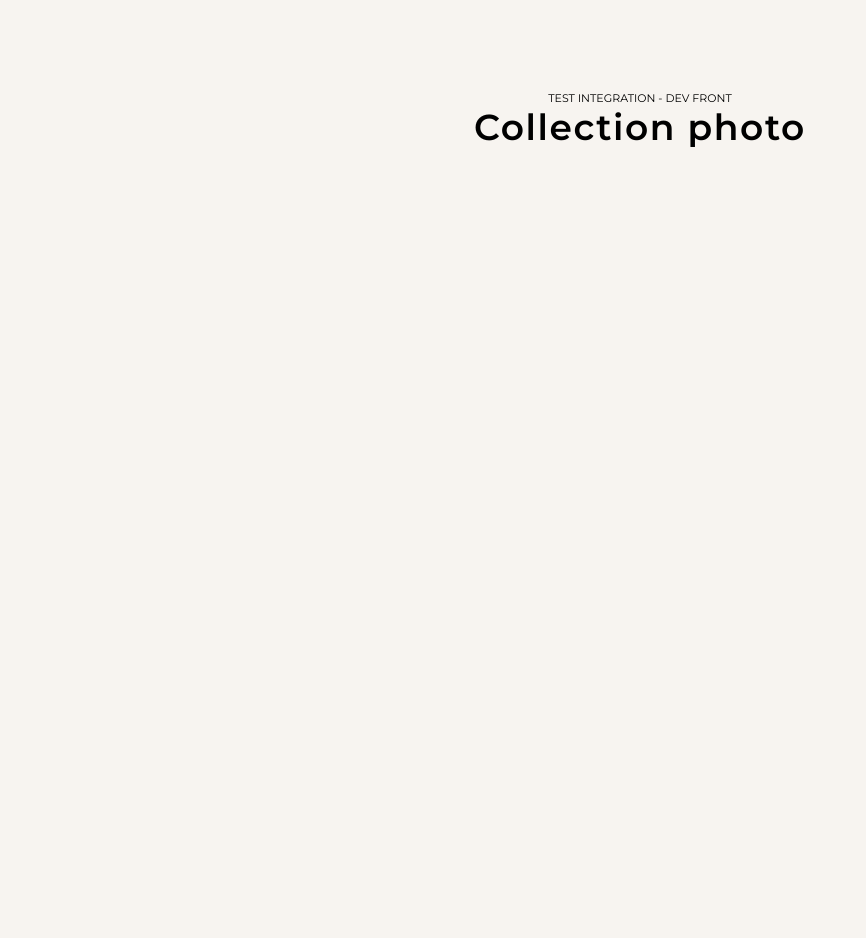
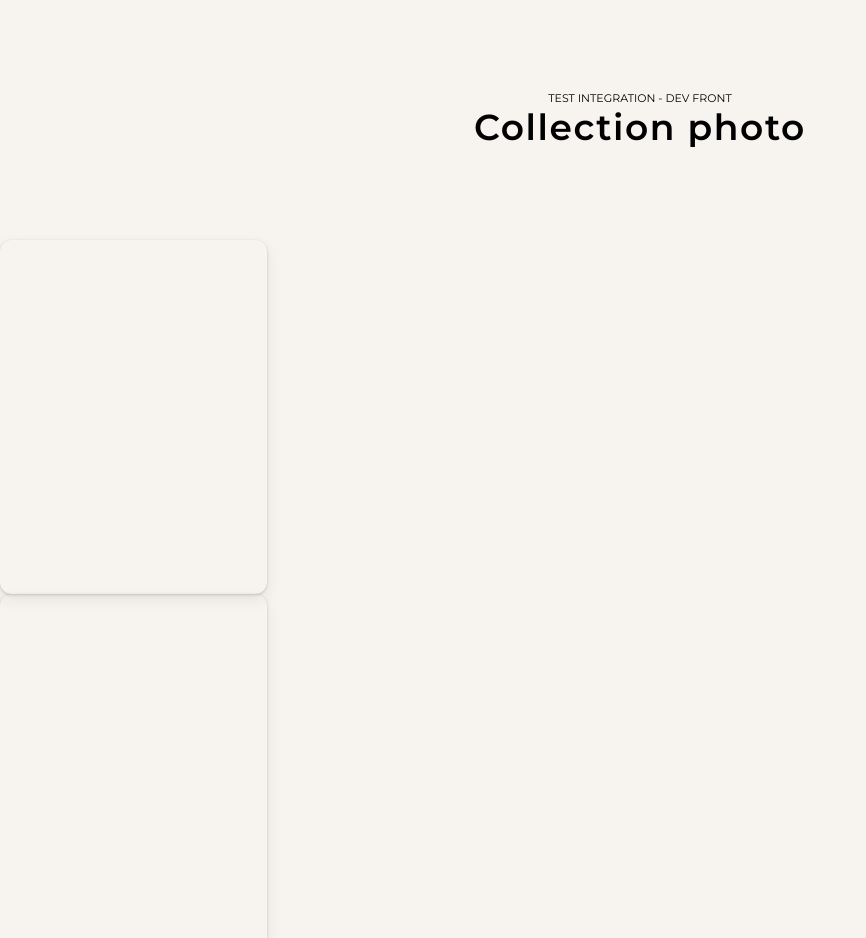
Before and after one commit to erabin05/test_very_up, a website: page index.html in a window 1280 px wide. Shown: the top 938 px of the page, without its empty margins (0-866 px from the left). Before the commit the page ends 800 px from the top, so only its background shows below. Drawn offline with Linux system fonts and the light colour scheme.

Commit message:
generate cards number from data

```diff
--- /dev/null
+++ b/cards.js
@@ -0,0 +1,9 @@
+// const cards in data.js
+
+window.onload = function(){
+    const elBoard = document.getElementById("board");
+
+    elBoard.innerHTML = generateElCards(cards);
+};
+
+const generateElCards = (cards) => cards.reduce((acc, card) => acc + "<section class='card'></section>", "")
--- /dev/null
+++ b/data.js
@@ -0,0 +1,14 @@
+const cards = [
+    {
+        "text": "yoyoyo",
+        "img": ""
+    },
+    {
+        "text": "yoyoyo",
+        "img": ""
+    },
+    {
+        "text": "yoyoyo",
+        "img": ""
+    },
+]
--- a/index.html
+++ b/index.html
@@ -12,8 +12,9 @@
         <h2>test integration - dev front</h2>
         <h1>Collection photo</h1>
     </header>
-    <main>
-
+    <main id="board">
     </main>
+    <script src="data.js"></script>
+    <script src="cards.js"></script>
 </body>
 </html>
--- a/style.css
+++ b/style.css
@@ -29,3 +29,12 @@ h2 {
     line-height: 13px;
     margin: 0;
 }
+
+.card {
+    width: 267px;
+    height: 354px;
+    background: url(Image.png) solid #FFFFFF;
+    box-sizing: border-box;
+    box-shadow: 0px 6px 15px rgba(36, 36, 40, 0.08), 0px 1px 3px rgba(36, 36, 40, 0.2);
+    border-radius: 12px;
+}
```
